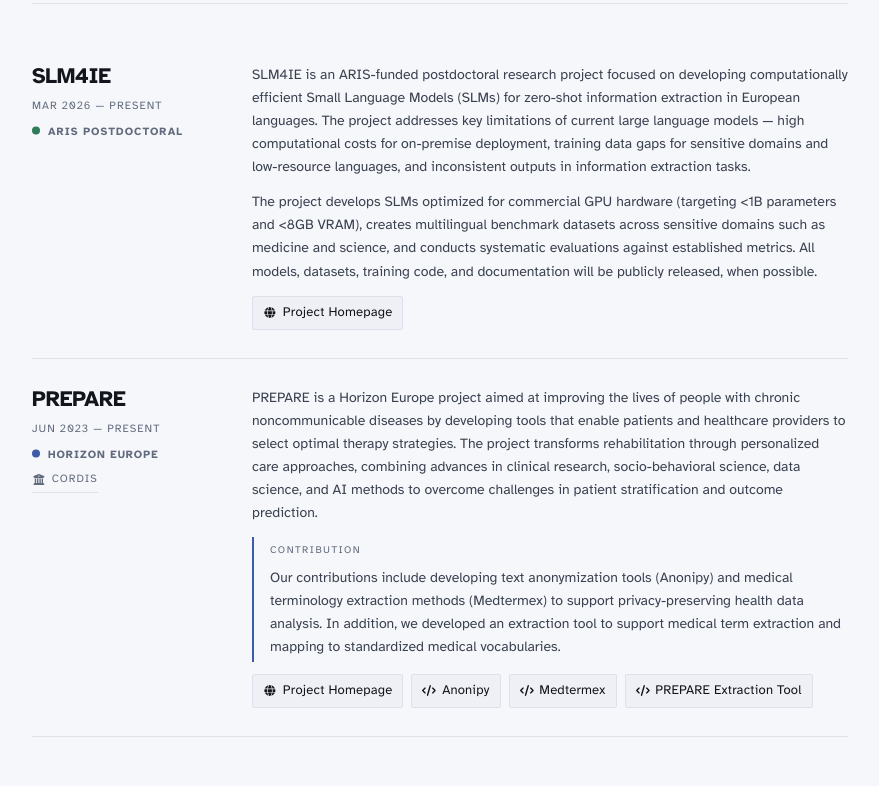
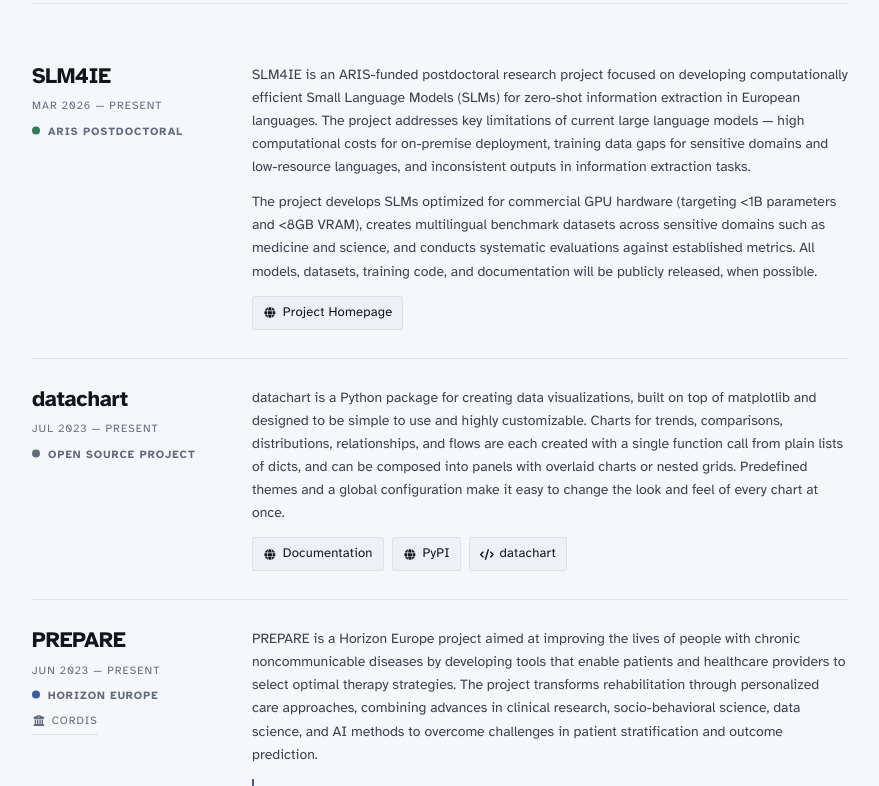
Before and after one commit to eriknovak/eriknovak.github.io, a Next.js app: page /projects in a window 1280 px wide. Shown: the part 401-1187 px from the top of the page, without its empty margins (200-1079 px from the left). Built offline with nearby package versions, Linux system fonts and the light colour scheme.

Commit message:
feat(projects): add datachart open source project

```diff
--- a/assets/projects/research_projects.ts
+++ b/assets/projects/research_projects.ts
@@ -18,6 +18,35 @@ const RESEARCH_PROJECTS: ProjectProps[] = [
       },
     ],
     resources: [],
+  },
+  {
+    title: "datachart",
+    type: "Open Source Project",
+    startDate: "Jul 2023",
+    endDate: "Present",
+    description: [
+      "datachart is a Python package for creating data visualizations, built on top of matplotlib and designed to be simple to use and highly customizable. Charts for trends, comparisons, distributions, relationships, and flows are each created with a single function call from plain lists of dicts, and can be composed into panels with overlaid charts or nested grids. Predefined themes and a global configuration make it easy to change the look and feel of every chart at once.",
+    ],
+    links: [
+      {
+        type: "homepage",
+        label: "Documentation",
+        url: "https://eriknovak.github.io/datachart/",
+      },
+      {
+        type: "service",
+        label: "PyPI",
+        url: "https://pypi.org/project/datachart/",
+      },
+    ],
+    resources: [
+      {
+        type: "github",
+        label: "datachart",
+        owner: "eriknovak",
+        repo: "datachart",
+      },
+    ],
   },
   {
     title: "PREPARE",
```
